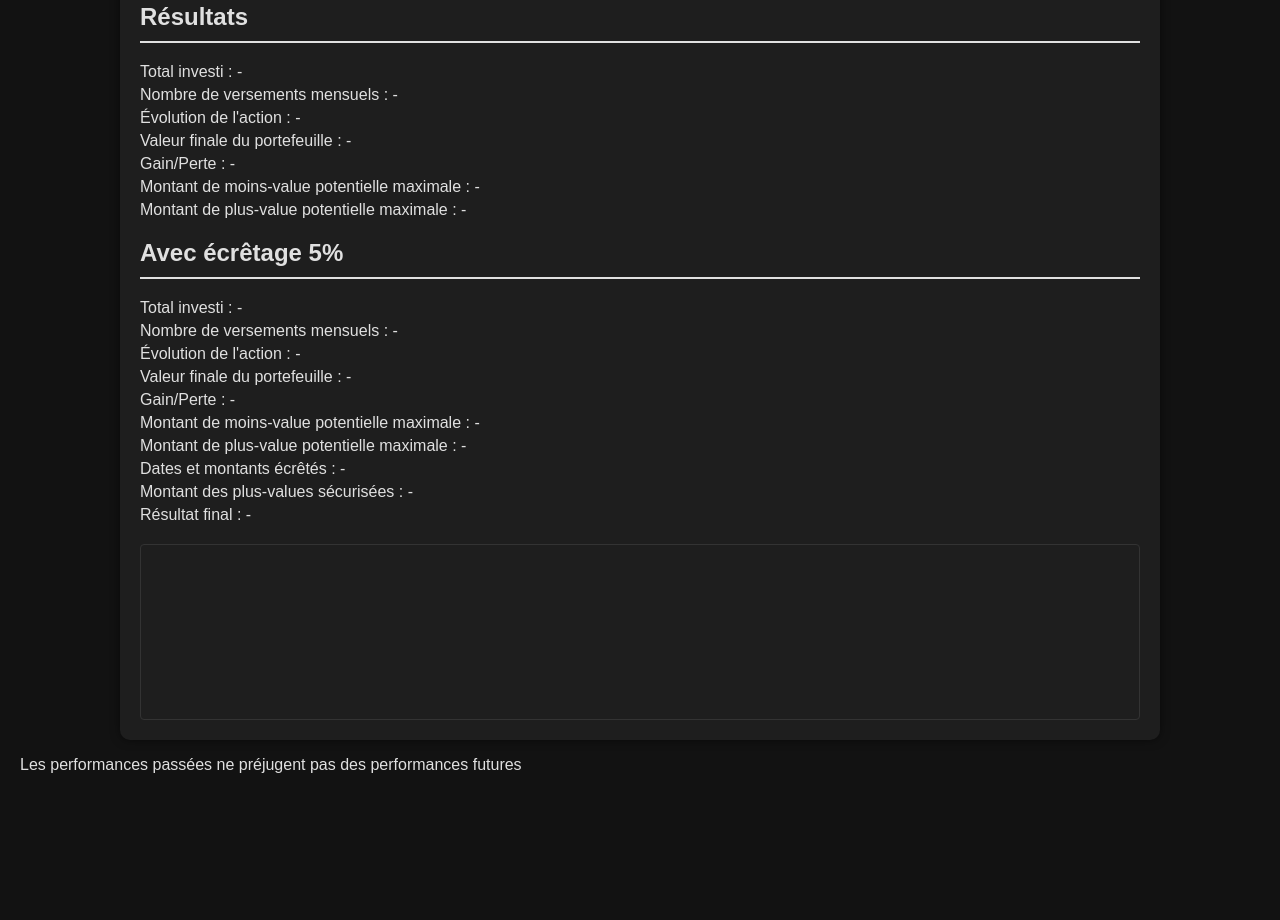
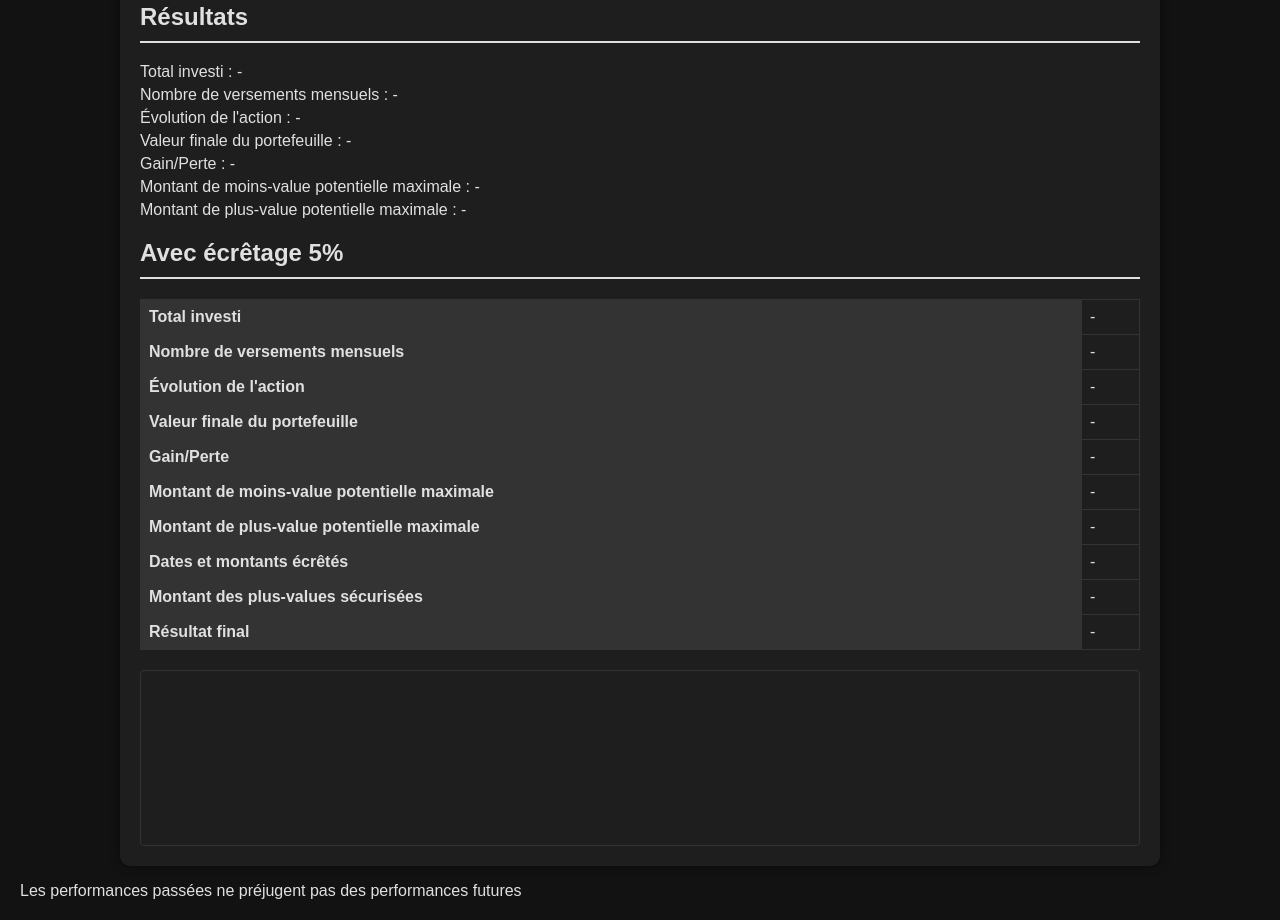
Before and after one commit to fox-velocity/fox-velocity.github.io, a plain HTML site: page index.html in a window 1280 px wide. Shown: the part 675-1595 px from the top of the page. Before the commit the page ends 1469 px from the top, so only its background shows below. Drawn offline with nearby package versions, Linux system fonts and the light colour scheme.

Commit message:
misse en page resultat ecretage

```diff
--- a/index.html
+++ b/index.html
@@ -110,6 +110,30 @@
         .stock-info p {
             margin: 5px 0;
         }
+        .table-container {
+            margin-top: 20px;
+        }
+        .table-container table {
+            width: 100%;
+            border-collapse: collapse;
+        }
+        .table-container th, .table-container td {
+            border: 1px solid #333;
+            padding: 8px;
+            text-align: left;
+        }
+        .table-container th {
+            background-color: #333;
+        }
+        .table-container td {
+            background-color: #1e1e1e;
+        }
+        .positive {
+            color: green;
+        }
+        .negative {
+            color: red;
+        }
     </style>
 </head>
 <body>
@@ -176,16 +200,50 @@
         <!-- Nouveau bloc de résultats avec écrêtage 5% -->
         <div class="results" id="resultsWithCapping">
             <h2>Avec écrêtage 5%</h2>
-            <p id="cappedFinalTotalInvested">Total investi : -</p>
-            <p id="cappedFinalNumberOfPayments">Nombre de versements mensuels : -</p>
-            <p id="cappedFinalStockChangePercentage">Évolution de l'action : -</p>
-            <p id="cappedFinalPortfolioValue">Valeur finale du portefeuille : -</p>
-            <p id="cappedFinalGainLossPercentage">Gain/Perte : -</p>
-            <p id="cappedFinalMaxLossAmount">Montant de moins-value potentielle maximale : -</p>
-            <p id="cappedFinalMaxGainAmount">Montant de plus-value potentielle maximale : -</p>
-            <p id="cappedDatesAndAmounts">Dates et montants écrêtés : -</p>
-            <p id="cappedSecuredGains">Montant des plus-values sécurisées : -</p>
-            <p id="cappedFinalResult">Résultat final : -</p>
+            <div class="table-container">
+                <table>
+                    <tr>
+                        <th>Total investi</th>
+                        <td id="cappedFinalTotalInvested">-</td>
+                    </tr>
+                    <tr>
+                        <th>Nombre de versements mensuels</th>
+                        <td id="cappedFinalNumberOfPayments">-</td>
+                    </tr>
+                    <tr>
+                        <th>Évolution de l'action</th>
+                        <td id="cappedFinalStockChangePercentage">-</td>
+                    </tr>
+                    <tr>
+                        <th>Valeur finale du portefeuille</th>
+                        <td id="cappedFinalPortfolioValue">-</td>
+                    </tr>
+                    <tr>
+                        <th>Gain/Perte</th>
+                        <td id="cappedFinalGainLossPercentage">-</td>
+                    </tr>
+                    <tr>
+                        <th>Montant de moins-value potentielle maximale</th>
+                        <td id="cappedFinalMaxLossAmount">-</td>
+                    </tr>
+                    <tr>
+                        <th>Montant de plus-value potentielle maximale</th>
+                        <td id="cappedFinalMaxGainAmount">-</td>
+                    </tr>
+                    <tr>
+                        <th>Dates et montants écrêtés</th>
+                        <td id="cappedDatesAndAmounts">-</td>
+                    </tr>
+                    <tr>
+                        <th>Montant des plus-values sécurisées</th>
+                        <td id="cappedSecuredGains">-</td>
+                    </tr>
+                    <tr>
+                        <th>Résultat final</th>
+                        <td id="cappedFinalResult">-</td>
+                    </tr>
+                </table>
+            </div>
         </div>
 
         <!-- Nouveau conteneur pour le graphique avec écrêtage 5% -->
@@ -625,16 +683,29 @@
             const finalGainLossAmount = finalPortfolioValue - totalInvested;
             const stockChangePercentage = ((lastPrice - filteredData[0].price) / filteredData[0].price) * 100;
 
-            document.getElementById('cappedFinalTotalInvested').innerHTML = `Total investi : <span style="color: ${finalGainLossPercentage >= 0 ? 'green' : 'red'}">${totalInvested.toFixed(2).replace(/\B(?=(\d{3})+(?!\d))/g, ' ')} ${currencySymbol}</span>`;
-            document.getElementById('cappedFinalNumberOfPayments').innerHTML = `Nombre de versements mensuels : ${numberOfPayments} mois soit ${Math.floor(numberOfPayments / 12)} ans et ${numberOfPayments % 12} mois`;
-            document.getElementById('cappedFinalStockChangePercentage').innerHTML = `Évolution de l'action :  <span style="color: ${stockChangePercentage >= 0 ? 'green' : 'red'}">${stockChangePercentage.toFixed(2).replace(/\B(?=(\d{3})+(?!\d))/g, ' ')} %</span>`;
-            document.getElementById('cappedFinalPortfolioValue').innerHTML = `Valeur finale du portefeuille : <span style="color: ${finalGainLossPercentage >= 0 ? 'green' : 'red'}">${finalPortfolioValue.toFixed(2).replace(/\B(?=(\d{3})+(?!\d))/g, ' ')} ${currencySymbol}</span> au ${filteredData[filteredData.length - 1].date.toLocaleDateString('fr-FR', { day: 'numeric', month: 'long', year: 'numeric' })}`;
-            document.getElementById('cappedFinalGainLossPercentage').innerHTML = `Gain/Perte : <span style="color: ${finalGainLossPercentage >= 0 ? 'green' : 'red'}">${finalGainLossPercentage.toFixed(2).replace(/\B(?=(\d{3})+(?!\d))/g, ' ')} %</span> au ${filteredData[filteredData.length - 1].date.toLocaleDateString('fr-FR', { day: 'numeric', month: 'long', year: 'numeric' })} soit <span style="color: ${finalGainLossAmount >= 0 ? 'green' : 'red'}">${finalGainLossAmount.toFixed(2).replace(/\B(?=(\d{3})+(?!\d))/g, ' ')} ${currencySymbol}</span>`;
-            document.getElementById('cappedFinalMaxLossAmount').innerHTML = `Montant de moins-value potentielle maximale : <span style="color: red;">-${Math.abs(maxLossAmount).toFixed(2).replace(/\B(?=(\d{3})+(?!\d))/g, ' ')} ${currencySymbol}</span> soit : <span style="color: red;">-${Math.abs(maxLossPercentage).toFixed(2).replace(/\B(?=(\d{3})+(?!\d))/g, ' ')} %</span> de l'investissement au : ${new Date(maxLossDate).toLocaleDateString('fr-FR', { day: 'numeric', month: 'long', year: 'numeric' })}`;
-            document.getElementById('cappedFinalMaxGainAmount').innerHTML = `Montant de plus-value potentielle maximale : <span style="color: green;">${maxGainAmount.toFixed(2).replace(/\B(?=(\d{3})+(?!\d))/g, ' ')} ${currencySymbol}</span> soit : <span style="color: green;">${maxGainPercentage.toFixed(2).replace(/\B(?=(\d{3})+(?!\d))/g, ' ')} %</span> de l'investissement au : ${new Date(maxGainDate).toLocaleDateString('fr-FR', { day: 'numeric', month: 'long', year: 'numeric' })}`;
-            document.getElementById('cappedDatesAndAmounts').innerHTML = `Dates et montants écrêtés : ${cappedDatesAndAmounts.map(item => `<span style="color: green;">${item.date}: ${item.amount} ${currencySymbol}</span>`).join(', ')}`;
-            document.getElementById('cappedSecuredGains').innerHTML = `Montant des plus-values sécurisées : <span style="color: green;">${securedGains.toFixed(2).replace(/\B(?=(\d{3})+(?!\d))/g, ' ')} ${currencySymbol}</span>`;
-            document.getElementById('cappedFinalResult').innerHTML = `Résultat final : <span style="color: ${finalGainLossPercentage >= 0 ? 'green' : 'red'}">${(finalPortfolioValue + securedGains).toFixed(2).replace(/\B(?=(\d{3})+(?!\d))/g, ' ')} ${currencySymbol}</span> soit <span style="color: ${finalGainLossPercentage >= 0 ? 'green' : 'red'}">${((finalPortfolioValue + securedGains - totalInvested) / totalInvested * 100).toFixed(2).replace(/\B(?=(\d{3})+(?!\d))/g, ' ')} %</span>`;
+            document.getElementById('cappedFinalTotalInvested').innerHTML = `<span class="${finalGainLossPercentage >= 0 ? 'positive' : 'negative'}">${totalInvested.toFixed(2).replace(/\B(?=(\d{3})+(?!\d))/g, ' ')} ${currencySymbol}</span>`;
+            document.getElementById('cappedFinalNumberOfPayments').innerHTML = `${numberOfPayments} mois soit ${Math.floor(numberOfPayments / 12)} ans et ${numberOfPayments % 12} mois`;
+            document.getElementById('cappedFinalStockChangePercentage').innerHTML = `<span class="${stockChangePercentage >= 0 ? 'positive' : 'negative'}">${stockChangePercentage.toFixed(2).replace(/\B(?=(\d{3})+(?!\d))/g, ' ')} %</span>`;
+            document.getElementById('cappedFinalPortfolioValue').innerHTML = `<span class="${finalGainLossPercentage >= 0 ? 'positive' : 'negative'}">${finalPortfolioValue.toFixed(2).replace(/\B(?=(\d{3})+(?!\d))/g, ' ')} ${currencySymbol}</span> au ${filteredData[filteredData.length - 1].date.toLocaleDateString('fr-FR', { day: 'numeric', month: 'long', year: 'numeric' })}`;
+            document.getElementById('cappedFinalGainLossPercentage').innerHTML = `<span class="${finalGainLossPercentage >= 0 ? 'positive' : 'negative'}">${finalGainLossPercentage.toFixed(2).replace(/\B(?=(\d{3})+(?!\d))/g, ' ')} %</span> au ${filteredData[filteredData.length - 1].date.toLocaleDateString('fr-FR', { day: 'numeric', month: 'long', year: 'numeric' })} soit <span class="${finalGainLossAmount >= 0 ? 'positive' : 'negative'}">${finalGainLossAmount.toFixed(2).replace(/\B(?=(\d{3})+(?!\d))/g, ' ')} ${currencySymbol}</span>`;
+            document.getElementById('cappedFinalMaxLossAmount').innerHTML = `<span class="negative">-${Math.abs(maxLossAmount).toFixed(2).replace(/\B(?=(\d{3})+(?!\d))/g, ' ')} ${currencySymbol}</span> soit : <span class="negative">-${Math.abs(maxLossPercentage).toFixed(2).replace(/\B(?=(\d{3})+(?!\d))/g, ' ')} %</span> de l'investissement au : ${new Date(maxLossDate).toLocaleDateString('fr-FR', { day: 'numeric', month: 'long', year: 'numeric' })}`;
+            document.getElementById('cappedFinalMaxGainAmount').innerHTML = `<span class="positive">${maxGainAmount.toFixed(2).replace(/\B(?=(\d{3})+(?!\d))/g, ' ')} ${currencySymbol}</span> soit : <span class="positive">${maxGainPercentage.toFixed(2).replace(/\B(?=(\d{3})+(?!\d))/g, ' ')} %</span> de l'investissement au : ${new Date(maxGainDate).toLocaleDateString('fr-FR', { day: 'numeric', month: 'long', year: 'numeric' })}`;
+            document.getElementById('cappedDatesAndAmounts').innerHTML = `
+                <table>
+                    <tr>
+                        <th>Date</th>
+                        <th>Montant écrêté</th>
+                    </tr>
+                    ${cappedDatesAndAmounts.map(item => `
+                        <tr>
+                            <td>${item.date}</td>
+                            <td class="positive">${item.amount} ${currencySymbol}</td>
+                        </tr>
+                    `).join('')}
+                </table>
+            `;
+            document.getElementById('cappedSecuredGains').innerHTML = `<span class="positive">${securedGains.toFixed(2).replace(/\B(?=(\d{3})+(?!\d))/g, ' ')} ${currencySymbol}</span>`;
+            document.getElementById('cappedFinalResult').innerHTML = `<span class="${finalGainLossPercentage >= 0 ? 'positive' : 'negative'}">${(finalPortfolioValue + securedGains).toFixed(2).replace(/\B(?=(\d{3})+(?!\d))/g, ' ')} ${currencySymbol}</span> soit <span class="${finalGainLossPercentage >= 0 ? 'positive' : 'negative'}">${((finalPortfolioValue + securedGains - totalInvested) / totalInvested * 100).toFixed(2).replace(/\B(?=(\d{3})+(?!\d))/g, ' ')} %</span>`;
 
             // Mettre à jour le graphique avec écrêtage 5%
             updateCappedInvestmentChart(filteredData.map(data => data.date.toISOString().split('T')[0]), cappedPortfolioValues, portfolioPlusSecuredValues);
```
